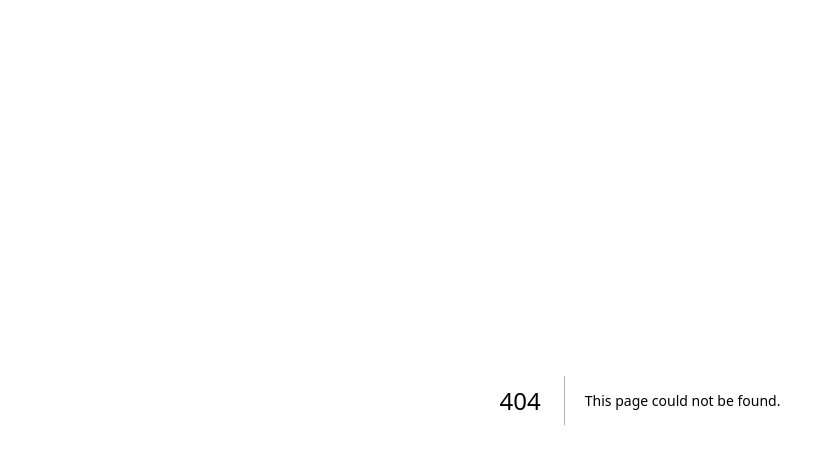
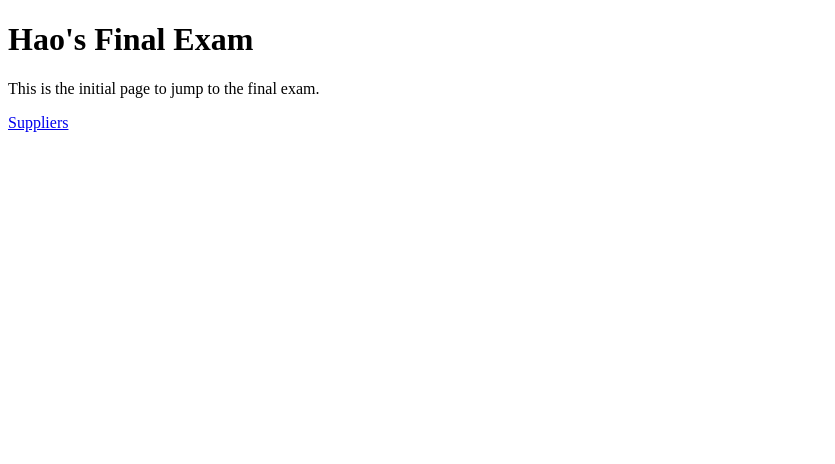
Before and after one commit to yeeeehao/final-exam, a Next.js app: page / in a window 1280 px wide. Before the commit this address had no page. Shown: the top 464 px of the page, without its empty margins (0-835 px from the left). Built offline with nearby package versions, Linux system fonts and the light colour scheme.

Commit message:
add a index file

```diff
--- /dev/null
+++ b/pages/index.js
@@ -0,0 +1,15 @@
+import Head from "next/head";
+import Link from "next/link";
+
+export default function Home() {
+  return (
+    <div className="center">
+      <Head>
+        <title>Hao's Final Exam</title>
+      </Head>
+      <h1>Hao's Final Exam</h1>
+      <p>This is the initial page to jump to the final exam.</p>
+      <Link href="/suppliers">Suppliers</Link>
+    </div>
+  );
+}
```
